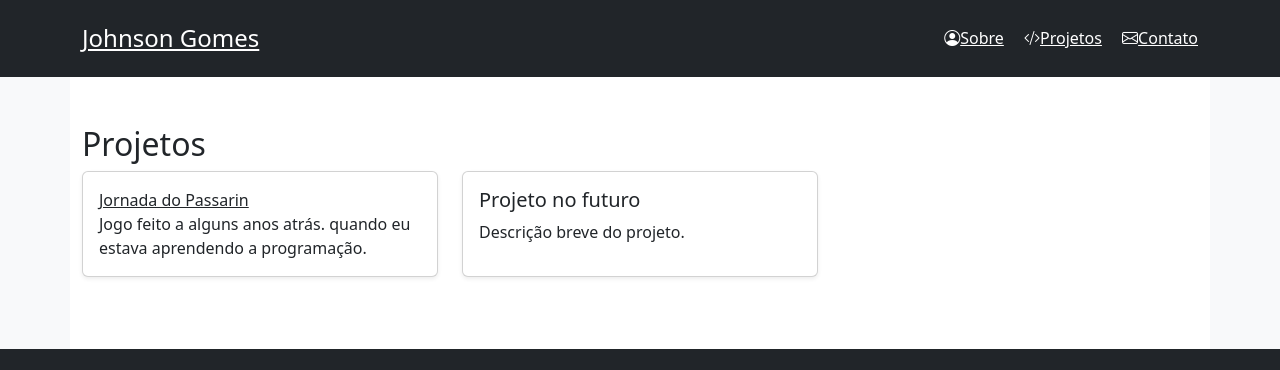
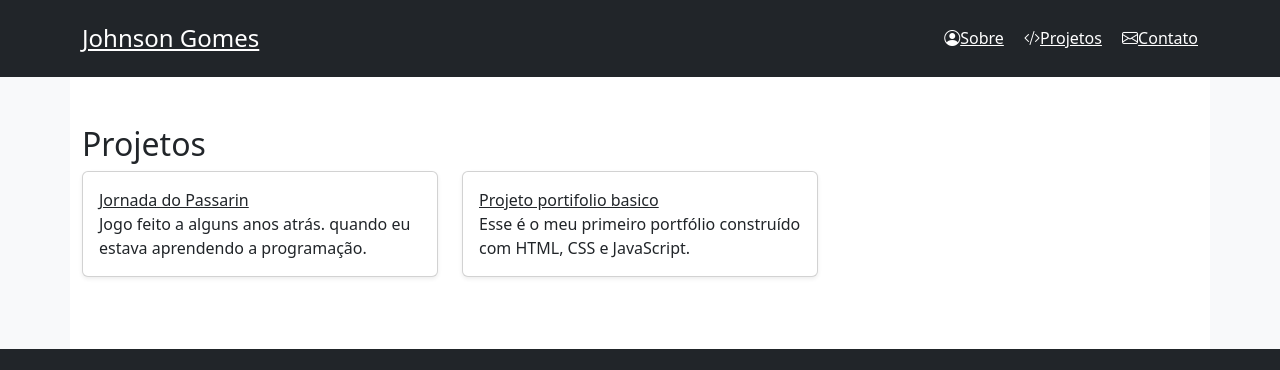
Before and after one commit to johnsongomes/meu-primeiro-portifolio, a website: page pages/projetos.html in a window 1280 px wide. Shown: the top 370 px of the page. Drawn offline with nearby package versions, Linux system fonts and the light colour scheme; files that its build step writes are made by us from their sources.

Commit message:
Update projetos.html

```diff
--- a/pages/projetos.html
+++ b/pages/projetos.html
@@ -36,8 +36,8 @@
                 <div class="col-md-4 mb-4">
                     <div class="card h-100 shadow-sm">
                         <div class="card-body">
-                            <h5 class="card-title">Projeto no futuro</h5>
-                            <p class="card-text">Descrição breve do projeto.</p>
+                            <a class="card-title" href="https://github.com/johnsongomes/meu-primeiro-portifolio" target="_blank">Projeto portifolio basico</a>
+                            <p class="card-text">Esse é o meu primeiro portfólio construído com HTML, CSS e JavaScript.</p>
                         </div>
                     </div>
                 </div>
```
